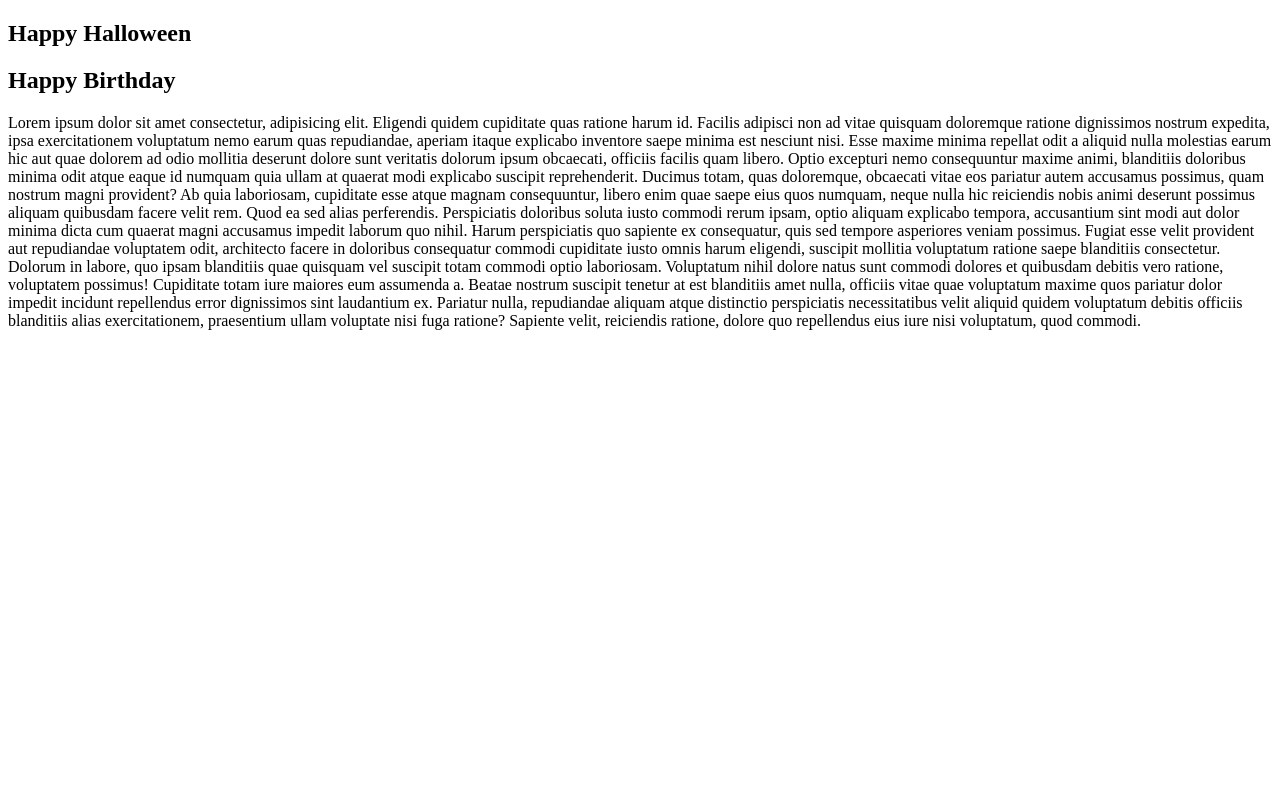
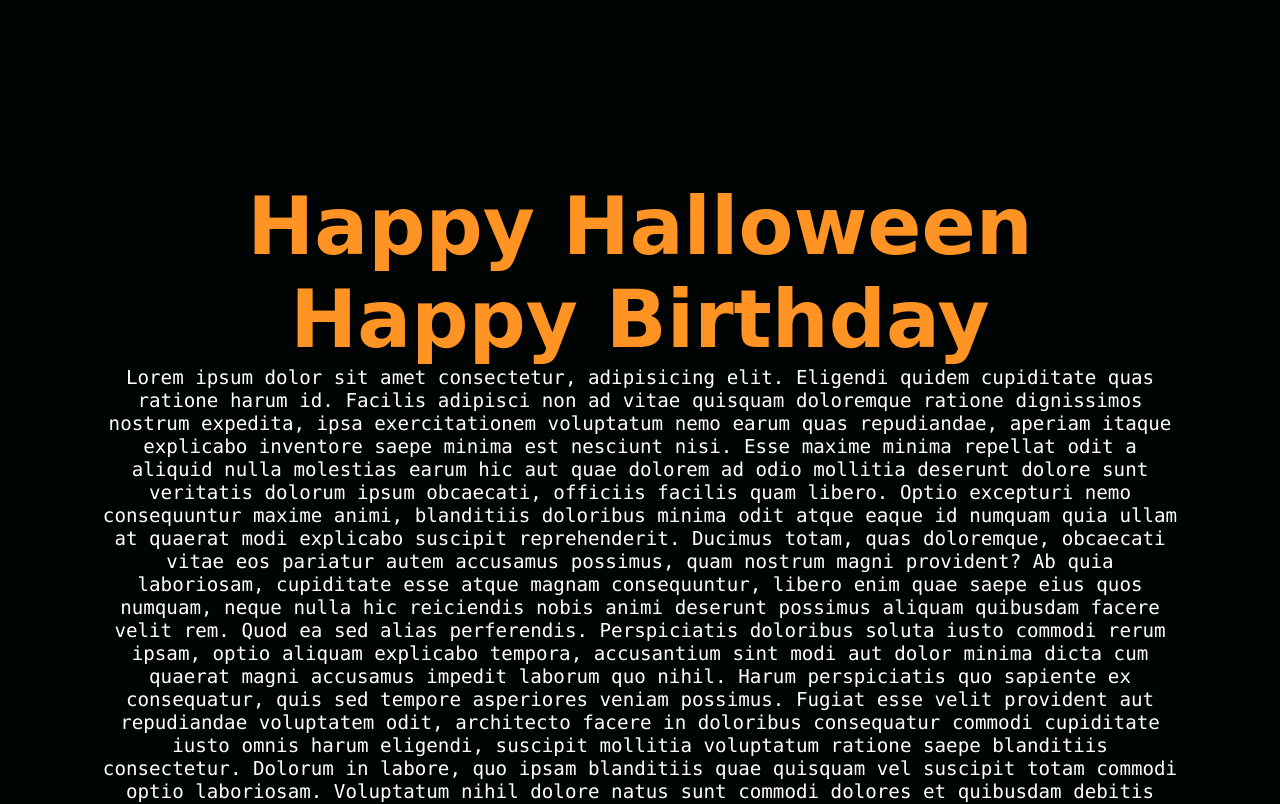
Before and after one commit to ceauris/halloween, a plain HTML site: page index.html in a window 1280 px wide. Shown: the top 804 px of the page. Drawn offline with Linux system fonts and the light colour scheme; a web font is replaced by a local one.

Commit message:
comenzamos con el css

```diff
--- a/css/style.css
+++ b/css/style.css
@@ -0,0 +1,35 @@
+@import url('https://fonts.googleapis.com/css2?family=Fruktur&display=swap');
+* {
+    margin: 0;
+    padding: 0;
+    box-sizing: border-box;
+    font-family: 'Fruktur', cursive;
+}
+
+body {
+    background: #010405;
+}
+
+section {
+    position: relative;
+    width: 100%;
+    height: 10vh;
+    overflow: hidden;
+}
+
+.sec {
+    position: relative;
+    padding: 100px;
+    text-align: center;
+}
+
+.sec h2 {
+    font-size: 5em;
+    color: #ff9425;
+}
+
+.sec p {
+    color: #fff;
+    font-size: 1.2em;
+    font-family: consolas;
+}
--- a/index.html
+++ b/index.html
@@ -5,7 +5,7 @@
     <meta http-equiv="X-UA-Compatible" content="IE=edge">
     <meta name="viewport" content="width=device-width, initial-scale=1.0">
     <title>Happy Birthday | Happy Halloween</title>
-    <link rel="stylesheet" href="/css/style.css">
+    <link rel="stylesheet" href="css/style.css">
 </head>
 <body>
     <section></section>
```
